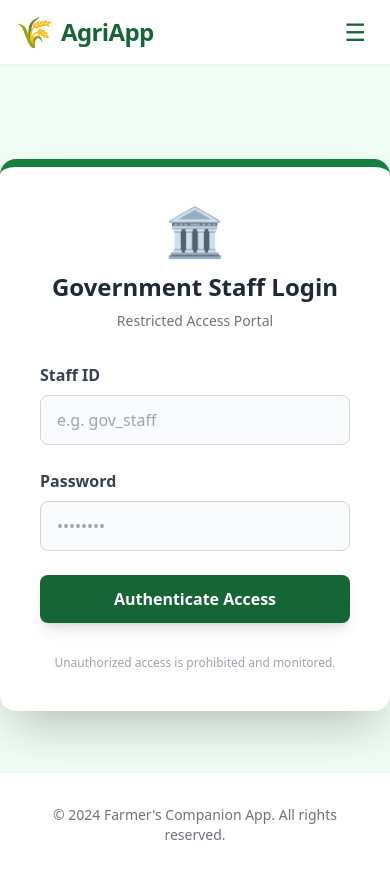
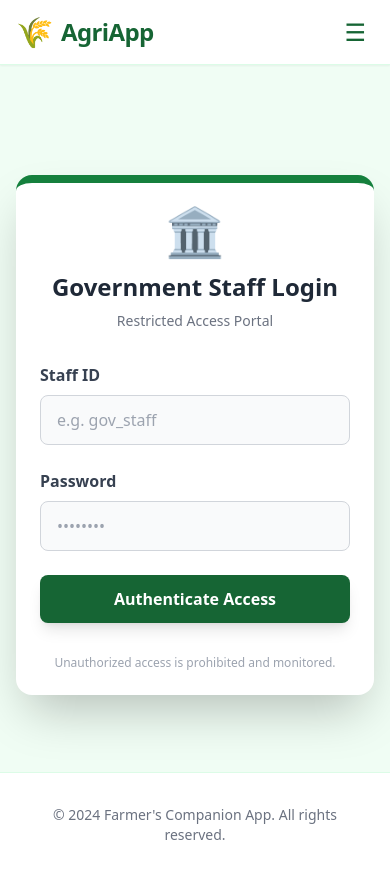
Before and after one commit to holland1024/farmer-helper, a React (Vite) app in the folder client/: page /#/login in a window 390 px wide. Built offline with nearby package versions, Linux system fonts and the light colour scheme; no server answers; a web font is replaced by a local one.

Commit message:
Optimize staff login design for mobile

```diff
--- a/client/src/components/StaffLogin.jsx
+++ b/client/src/components/StaffLogin.jsx
@@ -22,8 +22,8 @@ function StaffLogin({ setIsAuthenticated }) {
     };
 
     return (
-        <div className="min-h-[80vh] flex items-center justify-center">
-            <div className="bg-white p-10 rounded-2xl shadow-2xl w-full max-w-md border-t-8 border-green-700">
+        <div className="min-h-[80vh] flex items-center justify-center p-4">
+            <div className="bg-white p-6 md:p-10 rounded-2xl shadow-2xl w-full max-w-md border-t-8 border-green-700">
                 <div className="text-center mb-8">
                     <span className="text-5xl block mb-4">🏛️</span>
                     <h2 className="text-2xl font-bold text-gray-800">Government Staff Login</h2>
```
